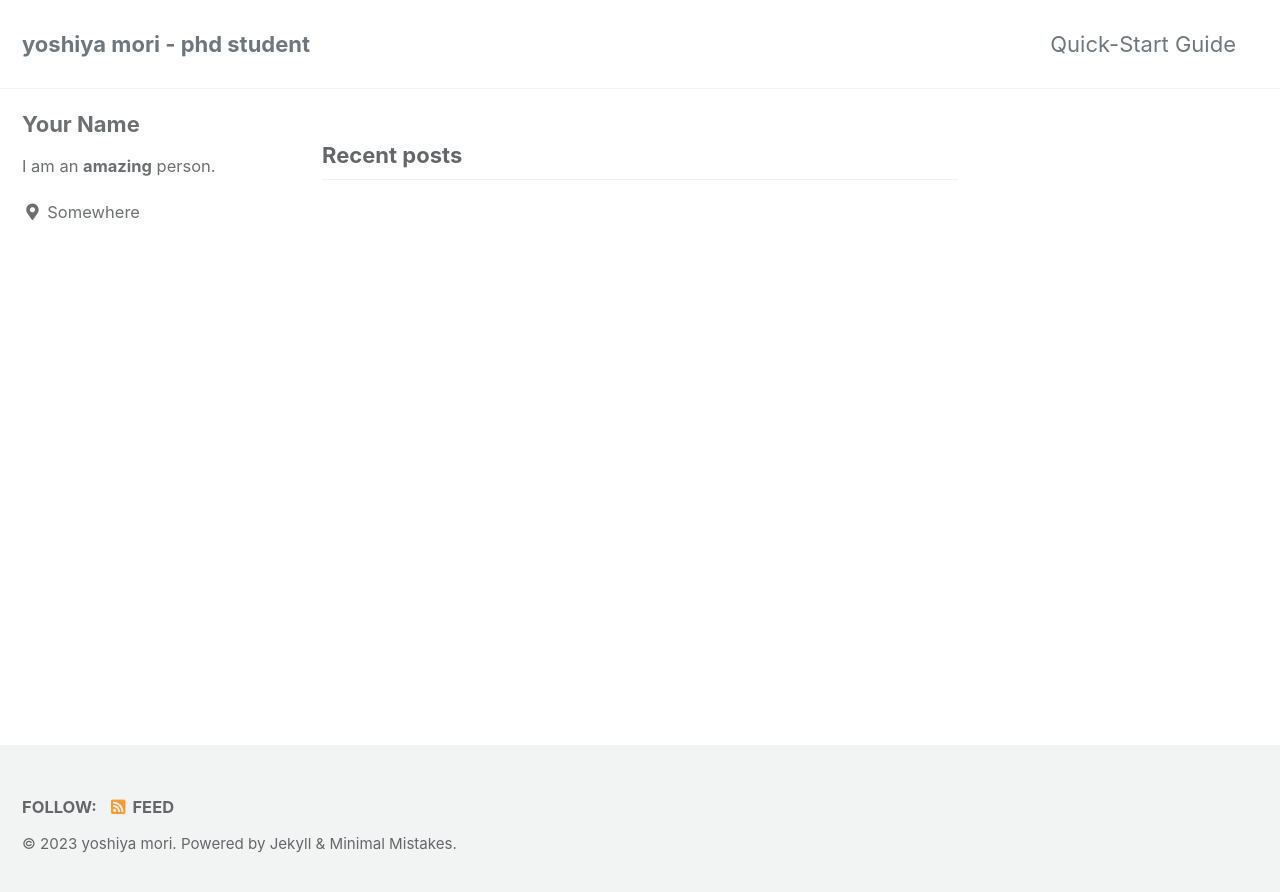
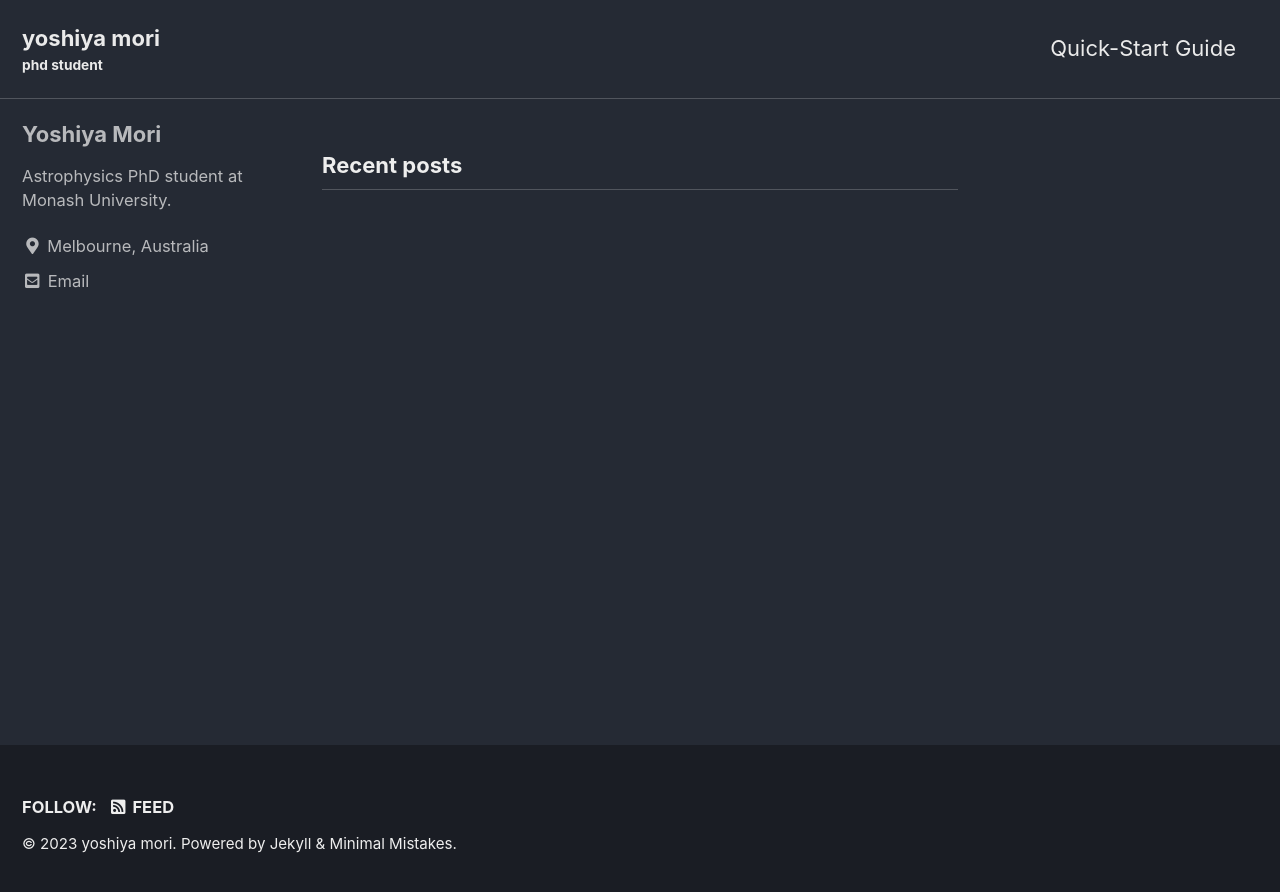
Before and after one commit to ym0ri/ym0ri.github.io, a Jekyll site: the page built from index.html, in a window 1280 px wide. Shown: the top 892 px of the page. Built offline with Jekyll 4.4.1, drawn with Linux system fonts in a browser that asks for light colours; cached includes are drawn as plain includes; the list of posts is cut into pages by our own code.

Commit message:
add personal info

```diff
--- a/_config.yml
+++ b/_config.yml
@@ -10,20 +10,20 @@
 # Review documentation to determine if you should use `theme` or `remote_theme`
 # https://mmistakes.github.io/minimal-mistakes/docs/quick-start-guide/#installing-the-theme
 
-# theme                  : "minimal-mistakes-jekyll"
+theme                  : "minimal-mistakes-jekyll"
 # remote_theme           : "mmistakes/minimal-mistakes"
-minimal_mistakes_skin    : "default" # "air", "aqua", "contrast", "dark", "dirt", "neon", "mint", "plum", "sunrise"
+minimal_mistakes_skin    : "dark" # "air", "aqua", "contrast", "dark", "dirt", "neon", "mint", "plum", "sunrise"
 
 # Site Settings
 locale                   : "en-AU"
-title                    : "yoshiya mori - phd student"
+title                    : "yoshiya mori"
 title_separator          : "-"
-subtitle                 : # site tagline that appears below site title in masthead
+subtitle                 : "phd student" # site tagline that appears below site title in masthead
 name                     : "yoshiya mori"
 description              : "yoshi's phd website"
-url                      : # the base hostname & protocol for your site e.g. "https://mmistakes.github.io"
+url                      : https://ym0ri.github.io # the base hostname & protocol for your site e.g. "https://mmistakes.github.io"
 baseurl                  : "" # the subpath of your site, e.g. "/blog"
-repository               : # GitHub username/repo-name e.g. "mmistakes/minimal-mistakes"
+repository               : ym0ri # GitHub username/repo-name e.g. "mmistakes/minimal-mistakes"
 teaser                   : # path of fallback teaser image, e.g. "/assets/images/500x300.png"
 logo                     : # path of logo image to display in the masthead, e.g. "/assets/images/88x88.png"
 masthead_title           : # overrides the website title displayed in the masthead, use " " for no title
@@ -104,11 +104,11 @@ analytics:
 
 # Site Author
 author:
-  name             : "Your Name"
+  name             : "Yoshiya Mori"
   avatar           : # path of avatar image, e.g. "/assets/images/bio-photo.jpg"
-  bio              : "I am an **amazing** person."
-  location         : "Somewhere"
-  email            :
+  bio              : "Astrophysics PhD student at Monash University."
+  location         : "Melbourne, Australia"
+  email            : yoshiya.mori@monash.edu
   links:
     - label: "Email"
       icon: "fas fa-fw fa-envelope-square"
```
Also changed, not shown: Gemfile (+6 -1 lines), Gemfile.lock.
